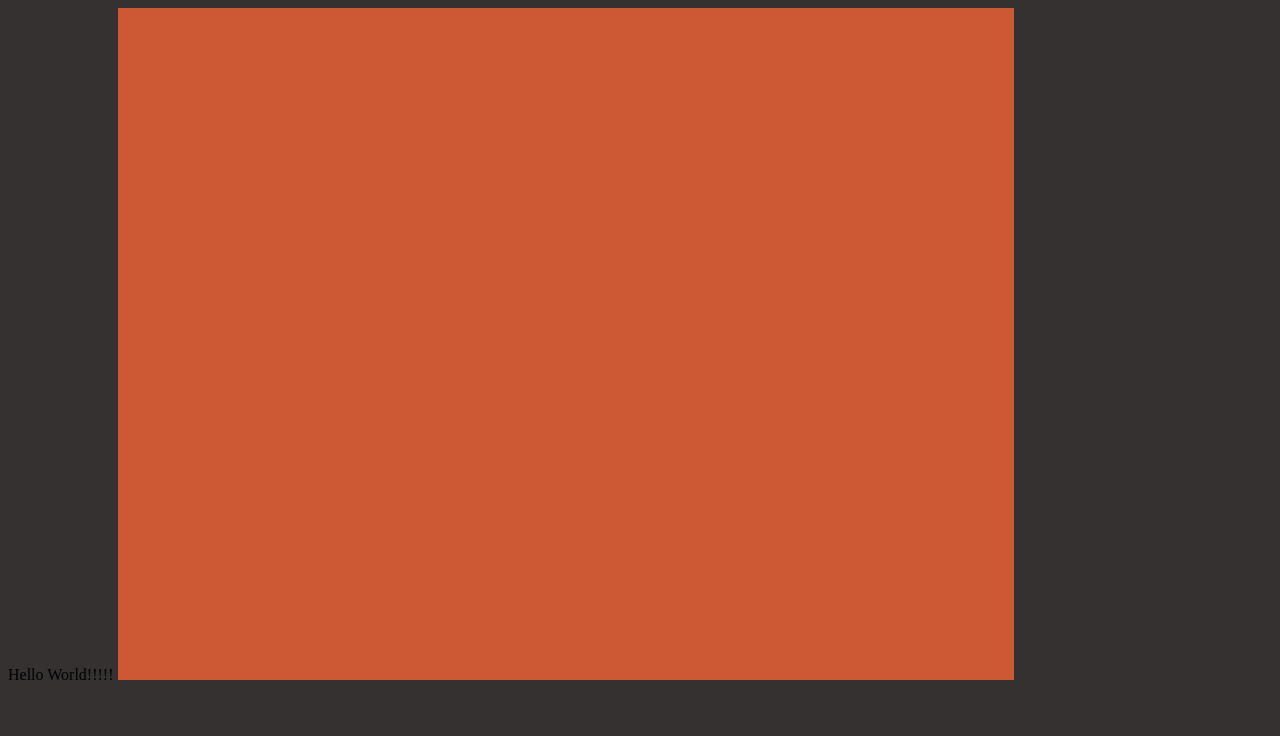
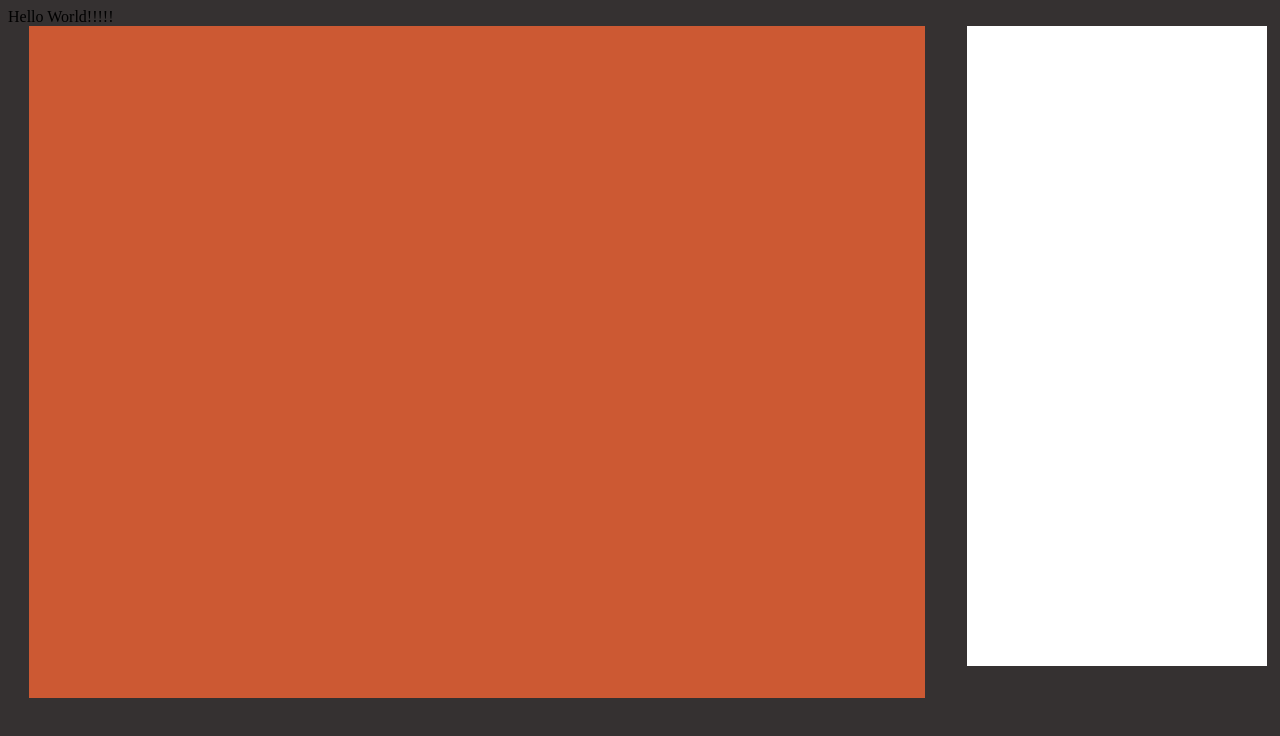
Before and after one commit to tcrurup/portfolio-website, a website built with webpack: page index.html in a window 1280 px wide. Built offline with nearby package versions, Linux system fonts and the light colour scheme.

Commit message:
change sizing of debug window and remove class from canvas display

```diff
--- a/src/games/pixel-simulator/PixelSimulator.js
+++ b/src/games/pixel-simulator/PixelSimulator.js
@@ -2,24 +2,25 @@ import "./style.css" assert { type: 'css'}
 
 import PixelSimulatorComponent from './components/PixelSimulatorComponent.js'
 import PixelSimulatorEngine from "./components/PixelSimulatorEngine.js"
-import PixelSimulatorDisplay from "./containers/PixelSimulatorDisplay.js"
-import DebugDisplay from "./containers/DebugDisplay.js"
+import DisplayElement from "./components/DisplayElement.js"
 
-export default class PixelSimulator extends PixelSimulatorComponent{
+
+export default class PixelSimulator extends DisplayElement{
 
     #engine                     //Game engine
-    #parentElement              //The element that contains this application
-
 
     constructor(parentElement){
         super()
+        const opts = {
+            class: "pixel-simulator-app"
+        }
+        this.setElementAttributes(opts)
+        parentElement.appendChild(this.element)
         this.#engine = new PixelSimulatorEngine()
-        this.#parentElement = parentElement
         this.initialize()
     }
 
     initialize(){
-        const elements = this.#engine.allElements
-        elements.forEach(elem => this.#parentElement.appendChild(elem))
+        this.#engine.allElements.forEach(elem => this.appendToElement(elem))
     }
 }
--- a/src/games/pixel-simulator/components/DisplayElement.js
+++ b/src/games/pixel-simulator/components/DisplayElement.js
@@ -15,6 +15,10 @@ class DisplayElement{
         this.#displayElement.addEventListener(eventType, eventFunc)
     }
 
+    appendToElement(elem){
+        this.element.appendChild(elem)
+    }
+
     get element(){ return this.#displayElement }
     get context(){ return this.#displayElement.getContext('2d')}
 }
--- a/src/games/pixel-simulator/components/PixelSimulatorEngine.js
+++ b/src/games/pixel-simulator/components/PixelSimulatorEngine.js
@@ -4,7 +4,7 @@ import Grid from "./Grid.js"
 
 
 const CELL_PIXEL_SIZE = 16;
-const CELL_HEIGHT_COUNT = 42;     //1080
+const CELL_HEIGHT_COUNT = 42;
 const CELL_WIDTH_COUNT = 56;
 
 class PixelSimulatorEngine{
--- a/src/games/pixel-simulator/containers/DebugDisplay.js
+++ b/src/games/pixel-simulator/containers/DebugDisplay.js
@@ -4,6 +4,10 @@ class DebugDisplay extends DisplayElement{
 
     constructor(){
         super()
+        const opts = {
+            class: "debug-display"
+        }
+        this.setElementAttributes(opts)
     }
 
 
--- a/src/games/pixel-simulator/containers/PixelSimulatorDisplay.js
+++ b/src/games/pixel-simulator/containers/PixelSimulatorDisplay.js
@@ -14,7 +14,7 @@ export default class PixelSimulatorDisplay extends DisplayElement{
         const opts = {
             width: CELL_PIXEL_SIZE * CELL_WIDTH_COUNT,
             height: CELL_PIXEL_SIZE * CELL_HEIGHT_COUNT,
-            className: "pixel-simulator-display"
+            class: "pixel-simulator-display"
         }
         this.setElementAttributes(opts)
         this.initialize()
--- a/src/games/pixel-simulator/style.css
+++ b/src/games/pixel-simulator/style.css
@@ -1,9 +1,15 @@
-.pixel-simulator-display{
-    width: 800px;
-    height: 800px;
-    background-color: white;
-}
-
 body{
     background-color: rgb(53, 49, 49);
 }
+
+.debug-display{
+    width: 300px;
+    height: 50vw;
+    background: white;
+}
+
+.pixel-simulator-app{
+    width: 100vw;
+    display: flex;
+    justify-content: space-around;
+}
```
